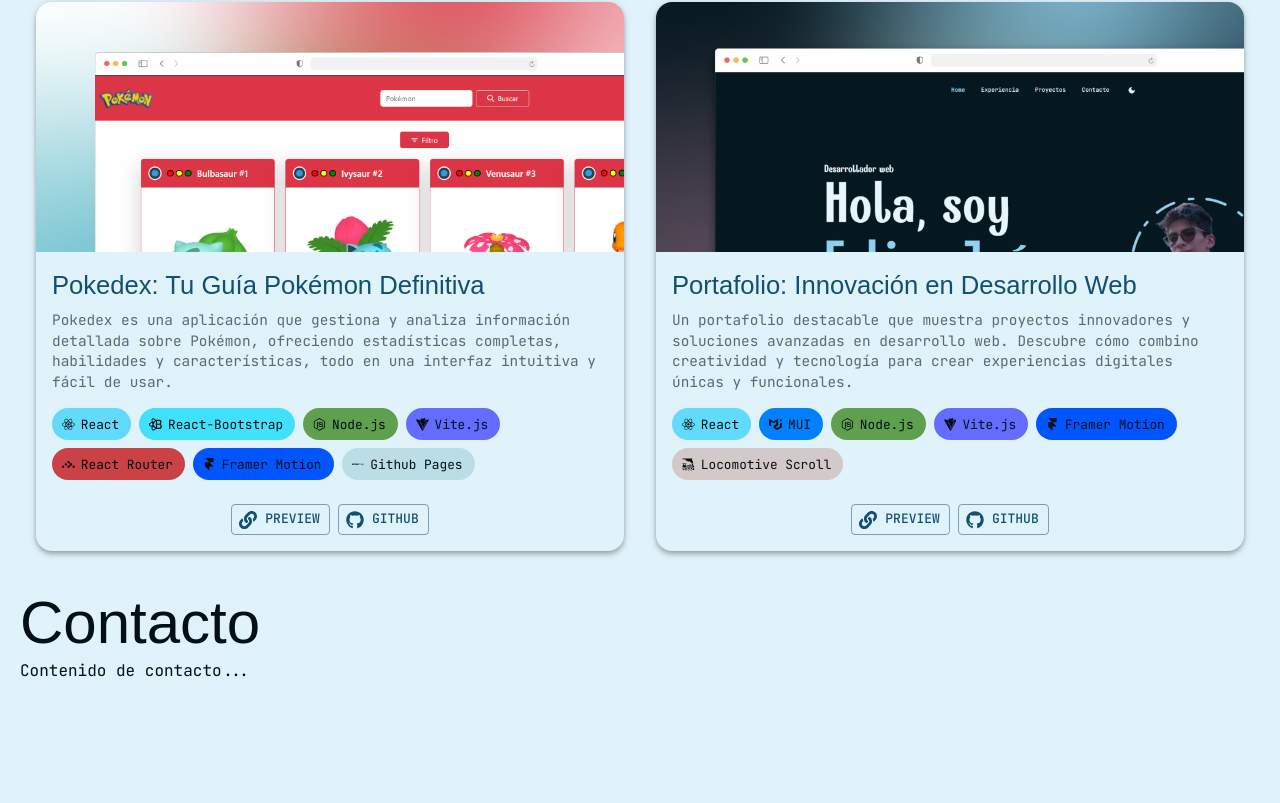
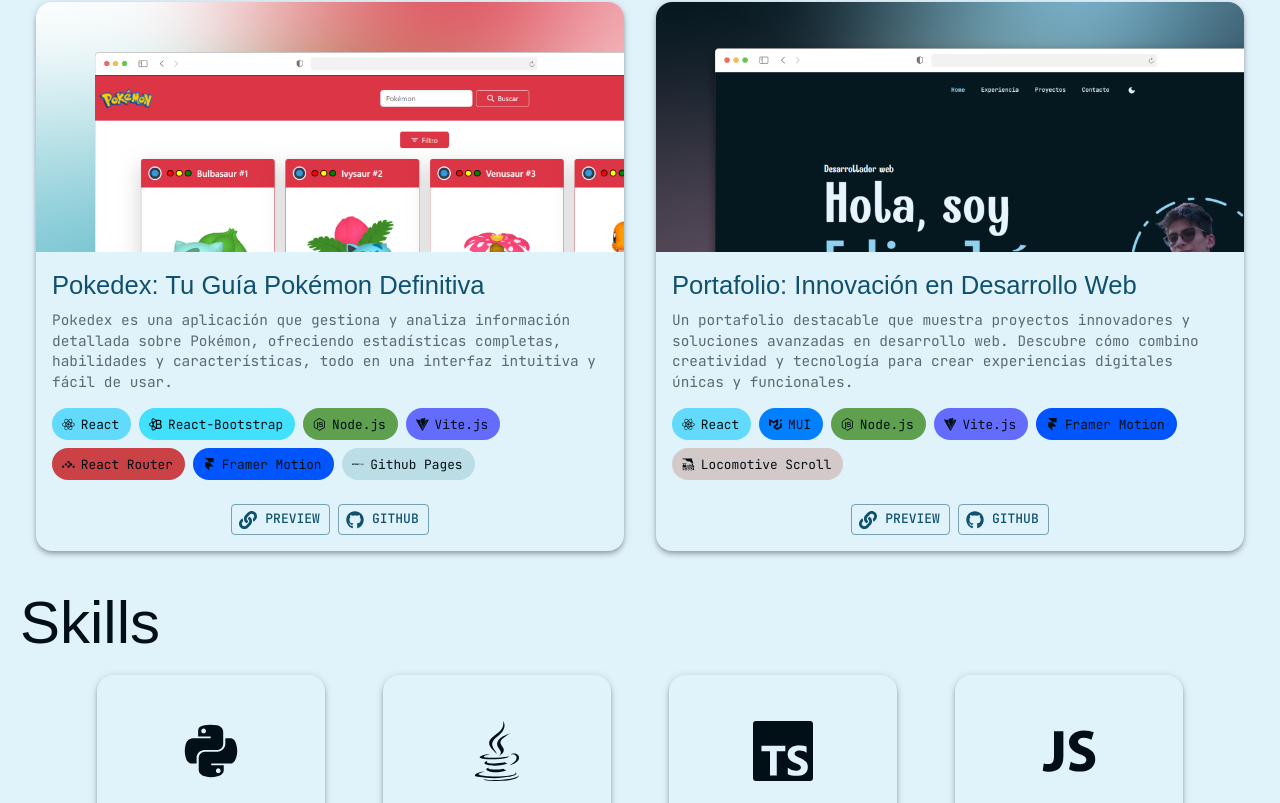
Before and after one commit to felipejrz/web-profile, a React (Vite) app: page / in a window 1280 px wide. Shown: the part 1997-2800 px from the top of the page. Before the commit the page ends 2700 px from the top, so only its background shows below. Built offline with nearby package versions, Linux system fonts and the light colour scheme; a web font is replaced by a local one.

Commit message:
Se termino la seccion de skills

```diff
--- a/src/App.jsx
+++ b/src/App.jsx
@@ -1,10 +1,10 @@
-// src/App.jsx o donde manejes el scroll
-import React from "react";
+import { Typography } from "@mui/material";
 import ProfileNavBar from "./components/ProfileNavBar";
-import { Typography } from "@mui/material";
+import ProfileHome from './components/ProfileHome'
 import ProfileListCard from './components/ProfileListCard'
 import ProfileTimeLine from './components/ProfileTimeLine'
-import ProfileHome from './components/ProfileHome'
+import ProfileListSkills from "./components/ProfileListSkills";
+import ProfileFooter from './components/ProfileFooter'
 
 //* Función para desplazarse a una sección específica
 function App() {
@@ -51,9 +51,10 @@
         data-scroll-section
         style={{padding: "0px 20px 20px 20px" }}
       >
-        <Typography variant="h2">Contacto</Typography>
-        <Typography variant="body1">Contenido de contacto...</Typography>
+        <Typography variant="h2">Skills</Typography>
+        <ProfileListSkills/>
       </div>
+      <ProfileFooter/>
     </div>
   );
 }
--- /dev/null
+++ b/src/components/ProfileFooter.jsx
@@ -0,0 +1,90 @@
+import { Box, Typography, Link, IconButton } from "@mui/material";
+import { Facebook, GitHub, Instagram, LinkedIn } from "@mui/icons-material";
+import { useTheme } from "@mui/material/styles";
+
+const socials = [
+  { icon: <Facebook />, path: "" },
+  { icon: <Instagram />, path: "" },
+  { icon: <GitHub />, path: "https://github.com/felipejrz" },
+  {
+    icon: <LinkedIn />,
+    path: "https://www.linkedin.com/in/felipe-daniel-juarez-alvarez-85216728b/",
+  },
+];
+
+function ProfileFooter() {
+  const theme = useTheme();
+
+  return (
+    <Box
+      component="footer"
+      sx={{
+        display: "flex",
+        justifyContent: "space-between",
+        alignItems: "center",
+        padding: "20px 40px",
+        color: theme.palette.text.primary,
+        flexDirection: { xs: "column", sm: "row" },
+        backgroundColor: `rgba(${theme.palette.secondary.main}, 0.8)`,
+        boxShadow: "0 -2px 10px rgba(0, 0, 0, 0.1)",
+        transition: "background-color 0.3s ease",
+        "&:hover": {
+          backgroundColor: `rgba(${theme.palette.secondary.main}, 0.9)`, // Efecto de hover en el fondo
+        },
+      }}
+    >
+      {/* Lado izquierdo: Nombre y Copyright */}
+      <Typography
+        variant="body2"
+        sx={{
+          mb: { xs: 2, sm: 0 },
+          ml: { md: 10 },
+          color: theme.palette.text.primary,
+        }}
+      >
+        {"Copyright © "}
+        <Link color="inherit" href="" underline="none">
+          Felipe Juarez
+        </Link>{" "}
+        {new Date().getFullYear()}
+        {"."}
+      </Typography>
+
+      {/* Lado derecho: Redes Sociales */}
+      <Box sx={{ display: "flex", gap: "15px", mr: { md: 10 } }}>
+        {socials.map((item, index) => (
+          <Link
+            key={index}
+            href={item.path}
+            target={item.path.startsWith("mailto:") ? "_self" : "_blank"}
+            rel={
+              item.path.startsWith("mailto:")
+                ? undefined
+                : "noopener noreferrer"
+            }
+            sx={{
+              color: theme.palette.text.primary,
+              "&:hover": {
+                color: theme.palette.primary.light, // Cambia el color al pasar el ratón
+              },
+            }}
+          >
+            <IconButton
+              sx={{
+                color: "inherit",
+                transition: "transform 0.3s ease", // Transición en el hover
+                "&:hover": {
+                  transform: "scale(1.2)", // Efecto de zoom en el hover
+                },
+              }}
+            >
+              {item.icon}
+            </IconButton>
+          </Link>
+        ))}
+      </Box>
+    </Box>
+  );
+}
+
+export default ProfileFooter;
--- a/src/components/ProfileListCard.jsx
+++ b/src/components/ProfileListCard.jsx
@@ -3,11 +3,9 @@
 import ProfileCard from "./ProfileCard";
 import { profileData } from "../data/dataProjects";
 
-
 function ProfileListCard() {
   return (
-    <>
-      <Box >
+    <Box>
       <Grid container>
         {profileData.map((profile, index) => (
           <Grid key={index} size={{ xs: 12, sm: 6, md: 6 }}>
@@ -23,7 +21,6 @@
         ))}
       </Grid>
     </Box>
-    </>
   );
 }
 
--- /dev/null
+++ b/src/components/ProfileListSkills.jsx
@@ -0,0 +1,26 @@
+import Grid from "@mui/material/Grid2";
+import Box from "@mui/material/Box";
+import ProfileSkills from "./ProfileSkills";
+import { dataSkills } from "../data/dataSkills";
+
+function ProfileListSkills() {
+  return (
+    <Box
+      sx={{
+        mx: {sm: 2, md: 5, lg:6},
+      }}
+    >
+      <Grid container>
+        {dataSkills.map((skills, index) => (
+          <Grid key={index} size={{ xs: 6, sm: 6, md: 3 }}>
+            <ProfileSkills
+            icon={skills.icon}
+            color={skills.color} />
+          </Grid>
+        ))}
+      </Grid>
+    </Box>
+  );
+}
+
+export default ProfileListSkills;
--- a/src/components/ProfileNavBar.jsx
+++ b/src/components/ProfileNavBar.jsx
@@ -61,7 +61,7 @@
     { id: "section1", label: "Home" },
     { id: "section2", label: "Experiencia" },
     { id: "section3", label: "Proyectos" },
-    { id: "section4", label: "Contacto" },
+    { id: "section4", label: "Skills" },
   ];
 
   useEffect(() => {
--- /dev/null
+++ b/src/components/ProfileSkills.jsx
@@ -0,0 +1,54 @@
+import React from "react";
+import { Card, CardContent, Box } from "@mui/material";
+import { useTheme } from "@mui/material/styles";
+
+function ProfileSkills({ icon: IconComponent, color }) {
+  const theme = useTheme();
+
+  return (
+    <Card
+      sx={{
+        display: "flex",
+        flexDirection: "column",
+        justifyContent: "center",
+        alignItems: "center",
+        width: { xs: "90%", sm: "90%", md: "80%" },
+        height: { xs: "120px", sm: "140px", md: "160px" },
+        backgroundColor: theme.palette.background.default,
+        transition: "transform 0.3s ease-in-out",
+        borderRadius: "16px",
+        boxShadow: 4,
+        mx: "auto",
+        my: 2,
+        "&:hover": {
+          transform: "scale(1.03)",
+          color: color,
+        },
+      }}
+    >
+      <CardContent
+        sx={{
+          display: "flex",
+          justifyContent: "center",
+          alignItems: "center",
+          width: "100%",
+          height: "100%",
+        }}
+      >
+        <Box
+          sx={{
+            display: "flex",
+            justifyContent: "center",
+            alignItems: "center",
+            fontSize: { xs: 40, sm: 50, md: 60 },
+            color: "inherit", // El color del ícono hereda el color del Card
+          }}
+        >
+          <IconComponent />
+        </Box>
+      </CardContent>
+    </Card>
+  );
+}
+
+export default ProfileSkills;
--- a/src/components/ProfileWorks.jsx
+++ b/src/components/ProfileWorks.jsx
@@ -11,10 +11,10 @@
 import { useTheme } from "@mui/material/styles";
 
 const StyledPaper = styled(Paper)(({ theme }) => ({
-  padding: "12px",
-  boxShadow: 3,
   overflow: "hidden",
   position: "relative",
+  padding: "12px",
+  boxShadow: 4,
   transition: "transform 0.3s ease-in-out",
   backgroundColor: theme.palette.background.default,
   "&:hover": {
--- a/src/data/dataIcons.jsx
+++ b/src/data/dataIcons.jsx
@@ -1,23 +1,69 @@
-import { FaReact, FaNodeJs } from 'react-icons/fa';
-import { SiReactbootstrap, SiVite, SiFramer, SiMui , SiGithubpages, SiReactrouter} from 'react-icons/si';
-import { GiSteamLocomotive } from 'react-icons/gi';
-
-
-import { MdLightMode } from "react-icons/md";
-import { MdDarkMode } from "react-icons/md";
-import { MdOutlineSettingsBrightness } from "react-icons/md";
-
-export {
+import {
   FaReact,
   FaNodeJs,
+  FaHtml5,
+  FaCss3,
+  FaPython,
+  FaJava,
+  FaGit,
+  FaDocker,
+  FaBootstrap,
+} from "react-icons/fa";
+
+import {
   SiReactbootstrap,
   SiVite,
   SiFramer,
   SiMui,
-  GiSteamLocomotive,
   SiGithubpages,
   SiReactrouter,
+  SiTypescript,
+  SiNestjs,
+  SiMysql,
+  SiPostgresql,
+  SiMongodb,
+  SiDjango,
+} from "react-icons/si";
+
+import { GiSteamLocomotive } from "react-icons/gi";
+import {
   MdLightMode,
   MdDarkMode,
-  MdOutlineSettingsBrightness
+  MdOutlineSettingsBrightness,
+} from "react-icons/md";
+import { Facebook, GitHub, Instagram, LinkedIn } from "@mui/icons-material";
+import { IoLogoJavascript } from "react-icons/io";
+
+// Exportación
+export {
+  FaReact,
+  FaNodeJs,
+  FaHtml5,
+  FaCss3,
+  FaPython,
+  FaJava,
+  FaGit,
+  FaDocker,
+  FaBootstrap,
+  SiReactbootstrap,
+  SiVite,
+  SiFramer,
+  SiMui,
+  SiGithubpages,
+  SiReactrouter,
+  SiTypescript,
+  SiNestjs,
+  SiMysql,
+  SiPostgresql,
+  SiMongodb,
+  SiDjango,
+  GiSteamLocomotive,
+  MdLightMode,
+  MdDarkMode,
+  MdOutlineSettingsBrightness,
+  Facebook,
+  GitHub,
+  Instagram,
+  LinkedIn,
+  IoLogoJavascript,
 };
--- /dev/null
+++ b/src/data/dataSkills.jsx
@@ -0,0 +1,33 @@
+import * as Icons from "../data/dataIcons";
+
+export const dataSkills = [
+  // Lenguajes de Programación
+  { icon: Icons.FaPython, color: "#3776AB" },     // Python
+  { icon: Icons.FaJava, color: "#F80000" },       // Java
+  { icon: Icons.SiTypescript, color: "#3178C6" }, // TypeScript
+  { icon: Icons.IoLogoJavascript, color: "#F7DF1E" }, // JavaScript
+
+  // Desarrollo Web
+  { icon: Icons.FaHtml5, color: "#E34F26" },      // HTML
+  { icon: Icons.FaCss3, color: "#1572B6" },       // CSS
+  { icon: Icons.FaReact, color: "#61DAFB" },      // React
+
+  // Back-End
+  { icon: Icons.FaNodeJs, color: "#5FA04E" },     // Node.js
+  { icon: Icons.SiNestjs, color: "#E0234E" },     // Nest.js
+
+  // Bases de Datos
+  { icon: Icons.SiMysql, color: "#4479A1" },      // MySQL
+  { icon: Icons.SiPostgresql, color: "#4169E1" }, // PostgreSQL
+  { icon: Icons.SiMongodb, color: "#47A248" },    // MongoDB
+
+  // Control de Versiones
+  { icon: Icons.FaGit, color: "#F05032" },        // Git
+
+  // DevOps y Despliegue
+  { icon: Icons.FaDocker, color: "#2496ED" },     // Docker
+
+  // Diseño y Desarrollo Web Adicional
+  { icon: Icons.FaBootstrap, color: "#7952B3" },  // Bootstrap
+  { icon: Icons.SiDjango, color: "#092E20" },      // Django
+];
```
Also changed, not shown: src/components/ProfileCard.jsx (+13 -13 lines), 1 other file (tests, documents, lock files or other folders). Lines whose indentation alone changed are shown as unchanged.
